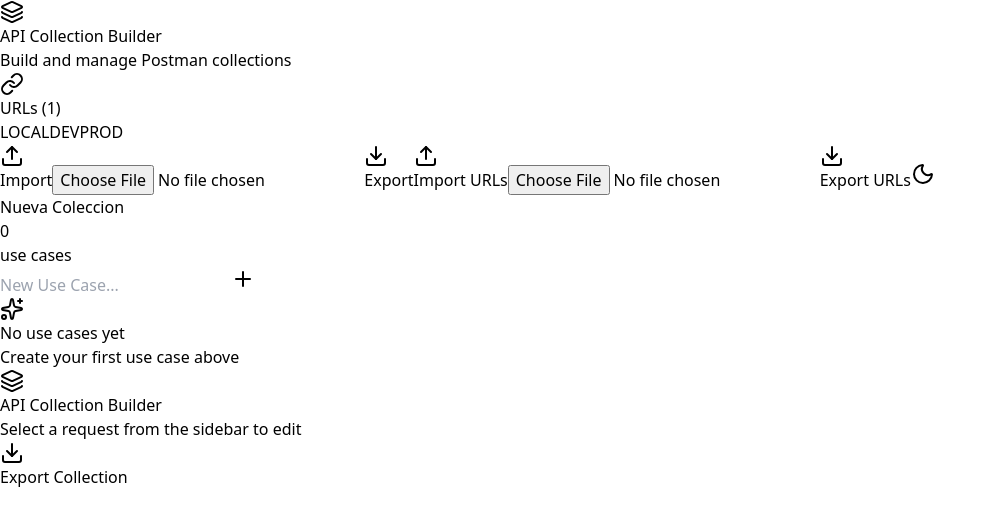
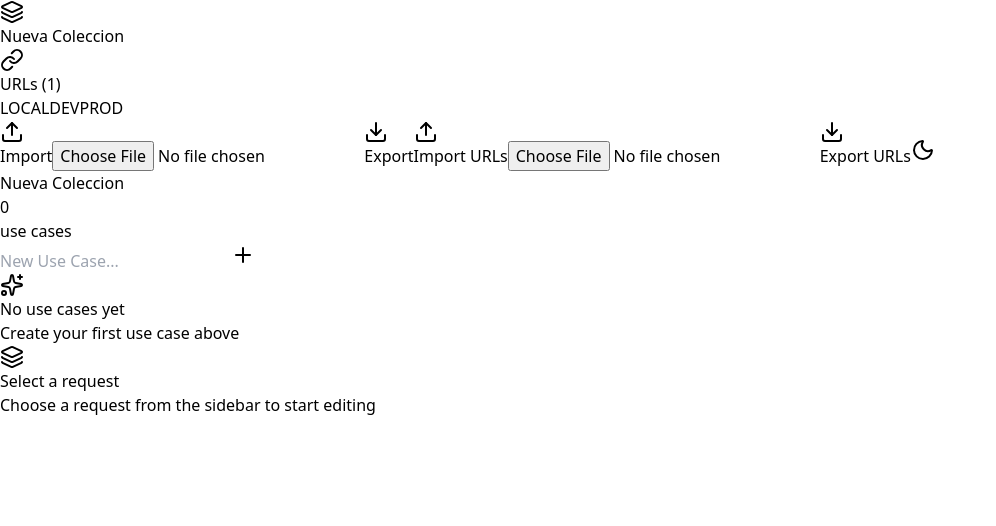
Before and after one commit to alegonzalezz/collection_integration, a React (Vite) app: page / in a window 1280 px wide. Shown: the top 526 px of the page, without its empty margins (0-996 px from the left). Built offline with nearby package versions, Linux system fonts and the light colour scheme.

Commit message:
Add editable collection name and fix UI text

```diff
--- a/src/App.jsx
+++ b/src/App.jsx
@@ -312,9 +312,17 @@
           <div className={`p-2.5 rounded-xl shadow-lg transition-all duration-300 ${darkMode ? 'bg-gradient-to-br from-blue-600 to-purple-600' : 'bg-gradient-to-br from-blue-500 to-indigo-600'}`}>
             <Layers className="w-6 h-6 text-white" />
           </div>
-          <div>
-            <h1 className={`text-xl font-bold tracking-tight ${darkMode ? 'text-white' : 'text-slate-800'}`}>API Collection Builder</h1>
-            <p className={`text-sm ${darkMode ? 'text-slate-400' : 'text-slate-500'}`}>Build and manage Postman collections</p>
+          <div className="flex flex-col">
+            <input
+              type="text"
+              value={collection.info.name}
+              onChange={(e) => setCollection(prev => ({
+                ...prev,
+                info: { ...prev.info, name: e.target.value }
+              }))}
+              className={`text-xl font-bold tracking-tight bg-transparent border-none focus:outline-none focus:ring-0 ${darkMode ? 'text-white' : 'text-slate-800'}`}
+              placeholder="Collection name"
+            />
           </div>
         </div>
         <div className="flex items-center gap-3">
@@ -420,15 +428,14 @@
       )}
 
       {/* Info de la collection importada */}
-      {collection.info.name !== 'Nueva Coleccion' && (
+      {collection.info.name && collection.info.name !== 'Nueva Coleccion' && collection.info.name !== 'Nueva Coleccion' && collection.info.name.length > 0 && (
         <div className={`px-6 py-2 ${darkMode ? 'bg-blue-900/20 border-blue-800' : 'bg-blue-50 border-blue-200'} border-b`}>
           <div className="flex items-center gap-2">
             <FileJson className={`w-4 h-4 ${darkMode ? 'text-blue-400' : 'text-blue-600'}`} />
             <p className={`text-sm ${darkMode ? 'text-blue-300' : 'text-blue-700'}`}>
-              Collection: <strong>{collection.info.name}</strong>
               {collection.item.length > 0 && (
-                <span className="ml-2">
-                  ({collection.item.length} casos de uso, {collection.item.reduce((acc, uc) => acc + uc.item.length, 0)} requests)
+                <span>
+                  {collection.item.length} use cases, {collection.item.reduce((acc, uc) => acc + uc.item.length, 0)} requests
                 </span>
               )}
             </p>
--- a/src/components/MainEditor.jsx
+++ b/src/components/MainEditor.jsx
@@ -365,15 +365,8 @@
           <div className={`w-24 h-24 mx-auto mb-6 rounded-3xl flex items-center justify-center transition-all duration-300 ${darkMode ? 'bg-gradient-to-br from-blue-600/20 to-indigo-600/20 shadow-2xl shadow-blue-900/20' : 'bg-gradient-to-br from-blue-500 to-indigo-600 shadow-xl shadow-blue-500/25'}`}>
             <Layers className="w-12 h-12 text-white" />
           </div>
-          <h2 className={`text-2xl font-bold mb-3 transition-colors duration-300 ${darkMode ? 'text-white' : 'text-slate-800'}`}>API Collection Builder</h2>
-          <p className={`mb-6 transition-colors duration-300 ${darkMode ? 'text-slate-400' : 'text-slate-500'}`}>Select a request from the sidebar to edit</p>
-          <button
-            onClick={onExport}
-            className={`inline-flex items-center gap-2 px-6 py-3 rounded-xl font-medium transition-all duration-300 hover:scale-105 hover:shadow-xl ${darkMode ? 'bg-gradient-to-r from-blue-600 to-indigo-600 text-white hover:shadow-blue-900/50' : 'bg-gradient-to-r from-blue-500 to-indigo-600 text-white hover:shadow-blue-500/25'}`}
-          >
-            <Download className="w-5 h-5" />
-            Export Collection
-          </button>
+          <h2 className={`text-2xl font-bold mb-3 transition-colors duration-300 ${darkMode ? 'text-white' : 'text-slate-800'}`}>Select a request</h2>
+          <p className={`transition-colors duration-300 ${darkMode ? 'text-slate-400' : 'text-slate-500'}`}>Choose a request from the sidebar to start editing</p>
         </div>
       </div>
     )
```
